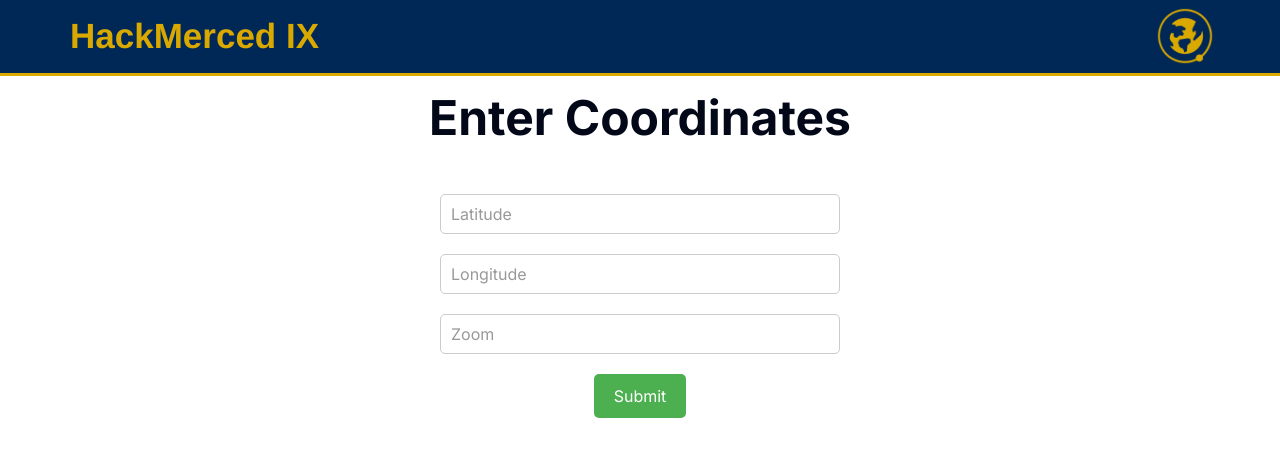
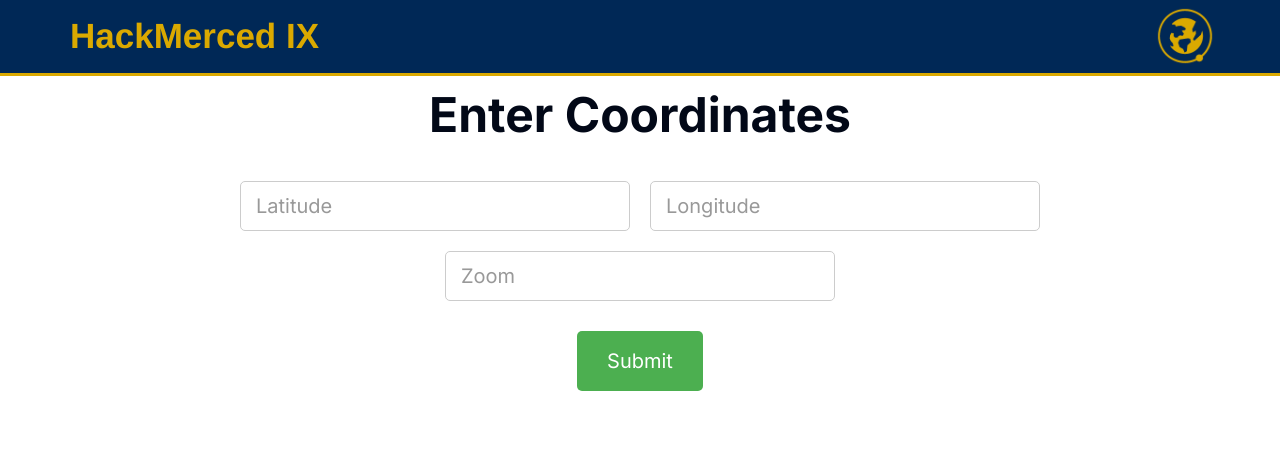
Before and after one commit to a1-Raza/Hack-Merced-Project, a Next.js app in the folder client/: page /prompt_intake in a window 1280 px wide. Shown: the top 456 px of the page. Built offline with nearby package versions, Linux system fonts and the light colour scheme.

Commit message:
Prompt boxes aligned at the top

```diff
--- a/client/app/prompt_intake/page.tsx
+++ b/client/app/prompt_intake/page.tsx
@@ -19,13 +19,10 @@ export default function Prompts() {
                 <img src="/gold-orbit.png" alt="Globe picture" style={{ width: "100%", maxWidth: "60px", position: "absolute", top: "0", right: "65px", marginTop: "6px" }} />
             </header>
             <div>
-
                 <div id="promptText" className="prompt-text">Enter Coordinates</div>
-                <form id="promptForm">
+                <form id="promptForm" style={{ marginBottom: "350px" }}>
                     <div className="input-group">
                         <input id="latitudeInput" className="promptInput" type="text" name="latitude" placeholder="Latitude" required />
-                    </div>
-                    <div className="input-group">
                         <input id="longitudeInput" className="promptInput" type="text" name="longitude" placeholder="Longitude" required />
                     </div>
                     <div className="input-group zoom-group">
--- a/client/app/prompt_intake/prompts.css
+++ b/client/app/prompt_intake/prompts.css
@@ -34,7 +34,7 @@ body {
     text-align: center;
     font-size: 48px;
     font-weight: bold;
-    margin-top: -300px;
+    margin-top: 20px; /* Adjusted margin */
 }
 
 #promptForm {
@@ -42,21 +42,22 @@ body {
     flex-direction: column;
     align-items: center;
     justify-content: center;
-    margin-top: 40px; /* Adjusted margin */
+    margin-top: 20px; /* Adjusted margin */
 }
 
 .input-group {
     display: flex;
-    align-items: flex-start; /* Align items to the left */
+    width: 100%;
+    justify-content: center; /* Center the input groups */
 }
 
 .promptInput {
-    width: 400px;
-    height: 40px;
+    width: 390px; /* Slightly increased width for the input */
+    height: 50px; /* Adjusted height for the input */
     border-radius: 5px;
-    padding: 10px;
-    font-size: 16px;
-    margin-bottom: 20px; /* Adjusted margin */
+    padding: 15px; /* Adjusted padding */
+    font-size: 20px; /* Adjusted font size */
+    margin: 10px; /* Adjusted margin */
     border: 1px solid #ccc;
     transition: border-color 0.3s ease;
 }
@@ -78,13 +79,14 @@ body {
     background-color: #4CAF50;
     color: white;
     border: none;
-    padding: 10px 20px;
+    padding: 15px 30px; /* Adjusted padding */
     text-align: center;
     text-decoration: none;
-    font-size: 16px;
+    font-size: 20px; /* Adjusted font size */
     border-radius: 5px;
     cursor: pointer;
     transition: background-color 0.3s ease, transform 0.3s ease; /* Smooth transitions */
+    margin-top: 20px; /* Adjusted margin */
 }
 
 #promptSubmit:hover {
```
Lines whose indentation alone changed are shown as unchanged.
